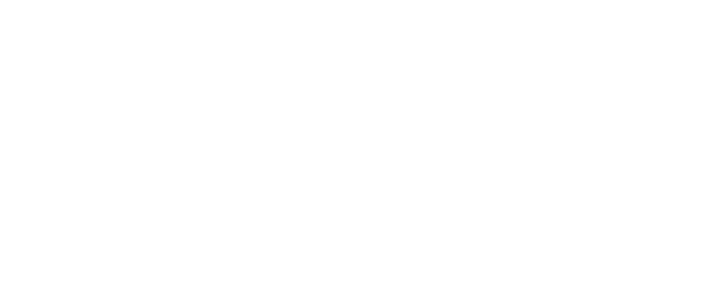
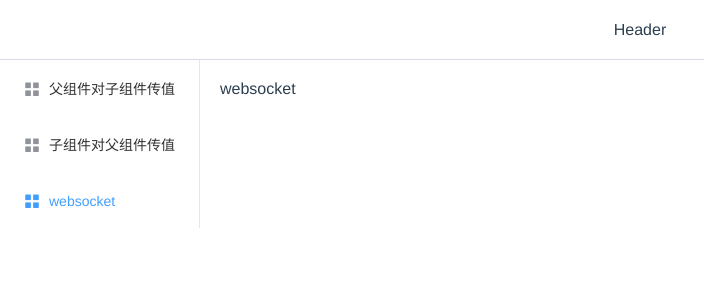
Before and after one commit to ClausLiang/elementAndVueDemo, a Vue app: page /#/websocket in a window 1280 px wide. Shown: the top 300 px of the page, without its empty margins (0-704 px from the left). Built offline with nearby package versions, Linux system fonts and the light colour scheme; no server answers.

Commit message:
websocket测试

```diff
--- a/src/components/Index.vue
+++ b/src/components/Index.vue
@@ -15,6 +15,10 @@
               <i class="el-icon-menu"></i>
               <span slot="title">子组件对父组件传值</span>
             </el-menu-item>
+            <el-menu-item index="/websocket">
+              <i class="el-icon-menu"></i>
+              <span slot="title">websocket</span>
+            </el-menu-item>
           </el-menu>
         </el-aside>
         <el-main class="main">
@@ -28,11 +32,8 @@
   export default {
     data () {
       return {
-        currentMenu: '/'
+        currentMenu: this.$route.path
       }
-    },
-    created () {
-      this.currentMenu = this.$route.path
     }
   }
 </script>
--- /dev/null
+++ b/src/components/websocket/WebSocketTest.vue
@@ -0,0 +1,40 @@
+<template>
+  <div class="websocket">
+    websocket
+  </div>
+</template>
+<script>
+  export default {
+    data () {
+      return {}
+    },
+    created () {
+      this.websocket()
+    },
+    methods: {
+      websocket () {
+        /**
+         * 四个方法：打开，发送，接收，出错
+         * @type {WebSocket}
+         */
+        var socket = new WebSocket('ws://10.10.27.51/notice/user/HYS010387/message')
+        // 打开
+        socket.onopen = function (event) {
+          // 发送
+          // socket.send('xxx')
+          // 接收
+          socket.onmessage = function (event) {
+            console.log('received:', event)
+          }
+        }
+        // 出错
+        socket.onerror = function (event) {
+          console.log(event.data)
+        }
+      }
+    }
+  }
+</script>
+<style lang="stylus" rel="stylesheet/stylus">
+
+</style>
--- a/src/router/index.js
+++ b/src/router/index.js
@@ -3,6 +3,7 @@
 import Index from '@/components/Index'
 import FatherToSon from '@/components/fatherToSon/FatherToSon'
 import SonToFather from '@/components/sonToFather/SonToFather'
+import WebSocketTest from '@/components/websocket/WebSocketTest'
 
 Vue.use(Router)
 
@@ -20,6 +21,10 @@
         {
           path: '/sonToFather',
           component: SonToFather
+        },
+        {
+          path: '/websocket',
+          component: WebSocketTest
         }
       ]
     }
```
